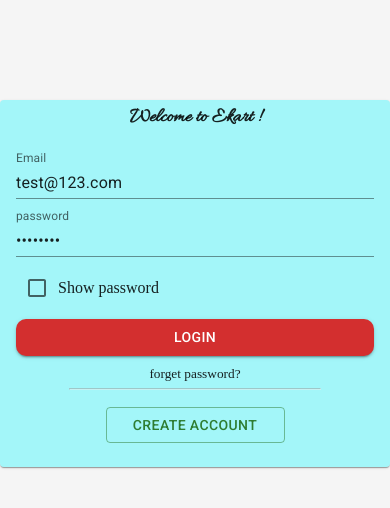
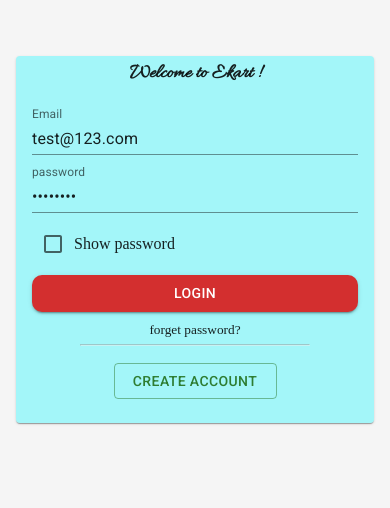
Before and after one commit to AJITH1509/e-commerce-frontend, a React (Vite) app: page / in a window 390 px wide. Shown: the top 508 px of the page. Built offline with nearby package versions, Linux system fonts and the light colour scheme.

Commit message:
css changed

```diff
--- a/src/App.css
+++ b/src/App.css
@@ -3,9 +3,10 @@
 }
 /* login css */
 .login-page-main-container{
+  margin: 0px;
+  padding: 16px;
   background-color: whitesmoke;
   min-height: 100vh;
-  margin: 0px;
 }
 #login-container{
     margin: 100px auto;
@@ -70,3 +71,15 @@
         opacity: 1;
       }
     }
+
+    @media screen and (max-width: 768px) {
+      #login-container{
+        margin: 40px auto;
+        display: flex;
+        flex-direction: column;
+        text-align: center;
+        transition: all 0.8s;
+        background-color: rgba(0, 247, 255, 0.338);
+      }
+
+    }
--- a/src/NavBar.jsx
+++ b/src/NavBar.jsx
@@ -119,10 +119,10 @@
             variant="h5"
             noWrap
             component="div"
-            sx={{ display: { xs: "none", sm: "block", cursor: "pointer" } }}
+            sx={{ display: { cursor: "pointer" } }}
             id="website-name"
           >
-            E Kart
+            E<span>Kart</span>
           </Typography>
           <input
             onChange={handleSearch}
--- a/src/Navbar.css
+++ b/src/Navbar.css
@@ -8,7 +8,12 @@
    font-weight: bolder;
    font-family: 'Righteous', cursive;
    letter-spacing: 2px;
-   font-size: 24px;
+   font-size: 30px;
+   color:aliceblue
+ }
+ #website-name span{
+  color: yellow;
+  font-size: 24px;
  }
  .search-bar {
   margin-left: 10px;
@@ -23,3 +28,8 @@
   width: 400px;
   outline: 4px solid yellow; /* Remove outline on focus */
 }
+@media screen and (max-width:768px) {
+  #website-name{
+    font-size: 16px;
+  }
+}
--- a/src/product.css
+++ b/src/product.css
@@ -5,6 +5,11 @@
     justify-items: center;
     grid-template-columns: repeat(auto-fit,minmax(300px,1fr));
     gap: 16px;
+}
+.product-list img{
+    height: 500px;
+    width: 500px;
+    object-fit: contain;
 }
 .product-card{
     padding: 16px;
@@ -59,6 +64,11 @@
         grid-template-columns: repeat(auto-fit,minmax(150px,1fr));
         gap: 16px;
     }
+    .product-list img{
+        width: 300px;
+        height: 300px;
+        object-fit: contain;
+    }
     .product-card{
         padding: 16px;
         width: 150px;
```
